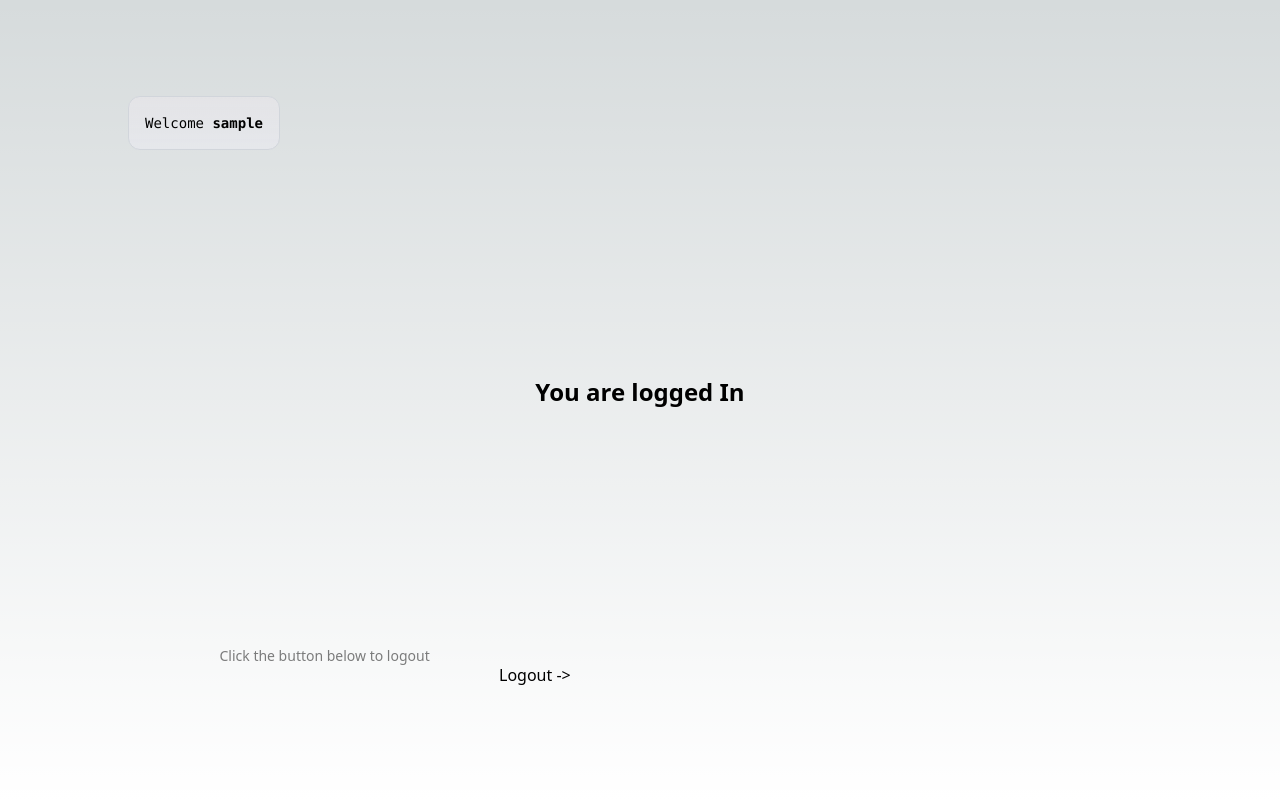
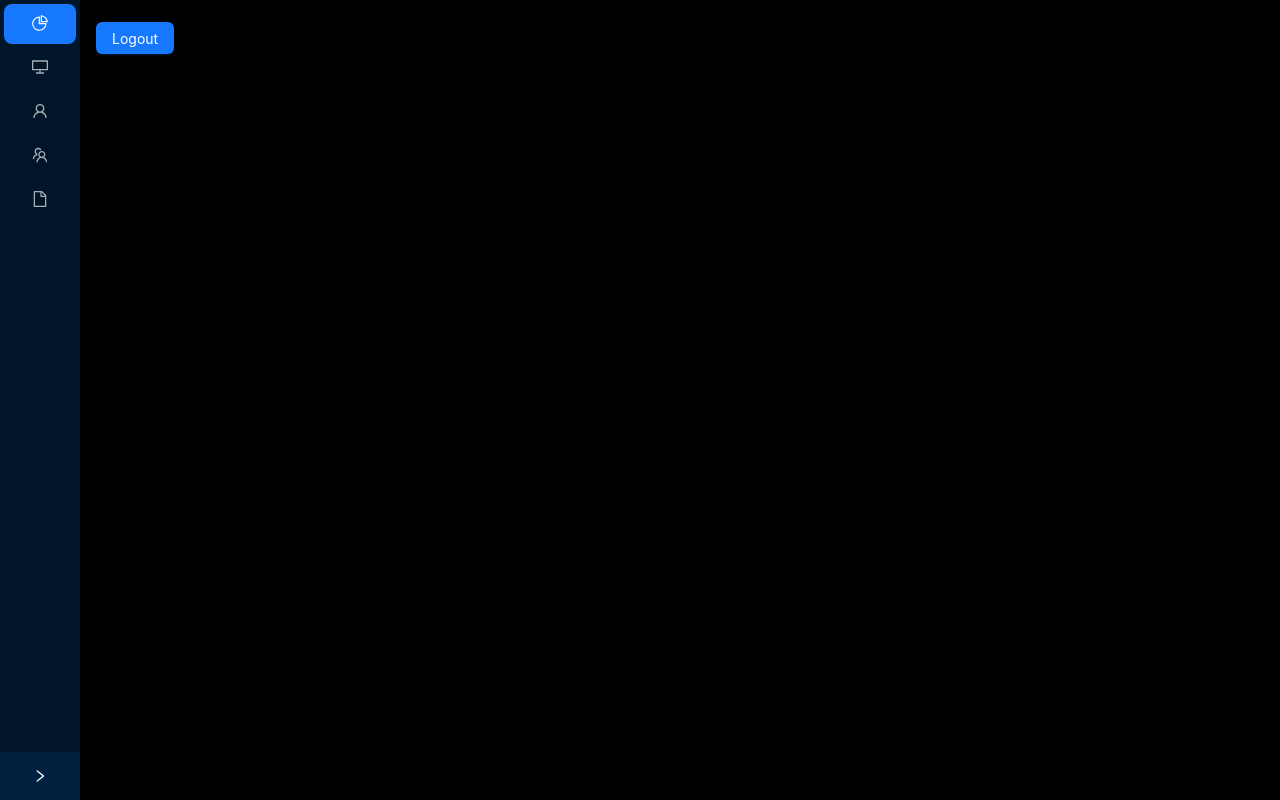
Before and after one commit to t-bello7/next-trading, a Next.js app: page / in a window 1280 px wide. Built offline with nearby package versions, Linux system fonts and the light colour scheme; sample sign-in values are in the browser's storage.

Commit message:
add layout component in index file

```diff
--- a/src/pages/_document.tsx
+++ b/src/pages/_document.tsx
@@ -14,7 +14,7 @@ export default class _Document extends Document {
             type="image/x-icon"
           /> */}
           <link rel="manifest" href="/manifest.json" />
-          <meta name="theme-color" content="#fff" />
+          {/* <meta name="theme-color" content="#fff" /> */}
         </Head>
         <body>
           <Main />
--- a/src/pages/globals.css
+++ b/src/pages/globals.css
@@ -18,10 +18,5 @@
 
 body {
   color: rgb(var(--foreground-rgb));
-  background: linear-gradient(
-      to bottom,
-      transparent,
-      rgb(var(--background-end-rgb))
-    )
-    rgb(var(--background-start-rgb));
+  background:rgb(var(--background-end-rgb));
 }
--- a/src/pages/index.tsx
+++ b/src/pages/index.tsx
@@ -1,8 +1,59 @@
 import { useRouter } from 'next/router'
 import { useEffect, useState } from 'react'
-export default function Home() {
+import { Button } from 'antd';
+import {
+  DesktopOutlined,
+  FileOutlined,
+  PieChartOutlined,
+  TeamOutlined,
+  UserOutlined,
+} from '@ant-design/icons';
+import type { MenuProps } from 'antd';
+import { Layout, Menu, theme } from 'antd';
+
+const { Header, Content, Footer, Sider } = Layout;
+
+
+type MenuItem = Required<MenuProps>['items'][number];
+
+const getItem = (
+  label: React.ReactNode,
+  key: React.Key,
+  icon?: React.ReactNode,
+  children?: MenuItem[],
+): MenuItem => {
+  return {
+    key,
+    icon,
+    children,
+    label,
+  } as MenuItem;
+}
+
+
+
+const items: MenuItem[] = [
+  getItem('Option 1', '1', <PieChartOutlined />),
+  getItem('Option 2', '2', <DesktopOutlined />),
+  getItem('User', 'sub1', <UserOutlined />, [
+    getItem('Tom', '3'),
+    getItem('Bill', '4'),
+    getItem('Alex', '5'),
+  ]),
+  getItem('Team', 'sub2', <TeamOutlined />, [getItem('Team 1', '6'), getItem('Team 2', '8')]),
+  getItem('Files', '9', <FileOutlined />),
+];
+
+
+const  Home = () => {
   const router = useRouter()
   const [user, setUser] = useState<{username: string} | null>(null)
+  const [collapsed, setCollapsed] = useState(true)
+
+  const {
+    token: { colorBgContainer },
+  } = theme.useToken();
+
   const handleLogout = () => {
     localStorage.removeItem('user')
     router.push('/login')
@@ -19,29 +70,30 @@ export default function Home() {
   }, [router])
   if (user) {
     return (
-      <main className="flex min-h-screen flex-col items-center justify-between p-24">
-        <div className="z-10 w-full max-w-5xl items-center justify-between font-mono text-sm lg:flex">
-          <p className="fixed left-0 top-0 flex w-full justify-center border-b border-gray-300 bg-gradient-to-b from-zinc-200 pb-6 pt-8 backdrop-blur-2xl dark:border-neutral-800 dark:bg-zinc-800/30 dark:from-inherit lg:static lg:w-auto  lg:rounded-xl lg:border lg:bg-gray-200 lg:p-4 lg:dark:bg-zinc-800/30">
-            Welcome&nbsp;
-            <code className="font-mono font-bold">{user.username}</code>
-          </p>
-        </div>
-        <h1 className={`mb-3 text-2xl font-semibold`}> You are logged In </h1>
-        <div className="mb-32 grid text-center lg:mb-0 lg:grid-cols-4 lg:text-left">
-          <p className={`m-0 max-w-[30ch] text-sm opacity-50`}>
-              Click the button below to logout
-          </p>
-          <button
-          className="group rounded-lg border border-transparent px-5 py-4 transition-colors hover:border-gray-300 hover:bg-gray-100 hover:dark:border-neutral-700 hover:dark:bg-neutral-800/30"
-            onClick={handleLogout}>
-            Logout{' '}
-            <span className="inline-block transition-transform group-hover:translate-x-1 motion-reduce:transform-none">
-              -&gt;
-            </span>
-          </button>
-        </div>
+      <main className="bg-dark">
+        <Layout style={{ minHeight: '100vh' }}>
+          <Sider collapsible collapsed={collapsed} onCollapse={(value) => setCollapsed(value)}>
+            <div className="demo-logo-vertical"></div>
+            <Menu theme="dark" defaultSelectedKeys={['1']} mode="inline" items={items} />
+          </Sider>
+          <Layout style={{ padding: '0 16px', background: '#000' }}>
+            <div className="">
+              <p className="">
+                Welcome&nbsp;
+                <code className="font-mono font-bold">{user.username}</code>
+              </p>
+            </div>
+            <Content >
+            <div>
+              <Button type="primary"  onClick={handleLogout}> Logout </Button>
+            </div>
+            </Content>
+          </Layout>
+        </Layout>
       </main>
     )
   }
   return;
  }
+
+ export default Home;
--- a/src/pages/layout.tsx
+++ /dev/null
@@ -1,21 +0,0 @@
-import type { Metadata } from 'next'
-import { Inter } from 'next/font/google'
-
-const inter = Inter({ subsets: ['latin'] })
-
-const metadata: Metadata = {
-  title: 'Create Next App',
-  description: 'Generated by create next app',
-}
-
-export default function RootLayout({
-  children,
-}: {
-  children: React.ReactNode
-}) {
-  return (
-    <html lang="en">
-      <body className={inter.className}>{children}</body>
-    </html>
-  )
-}
```
